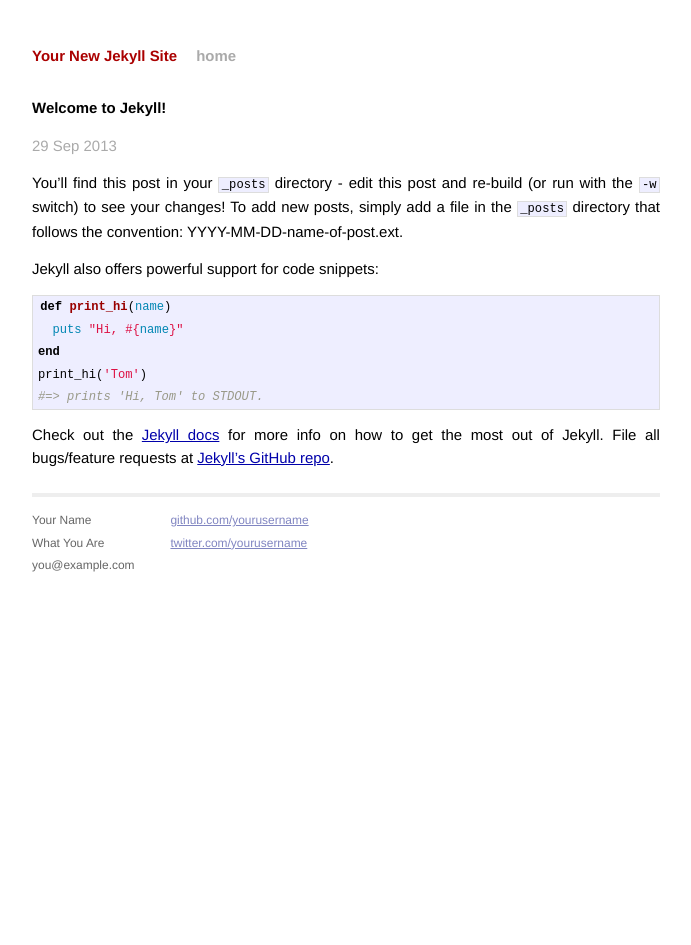
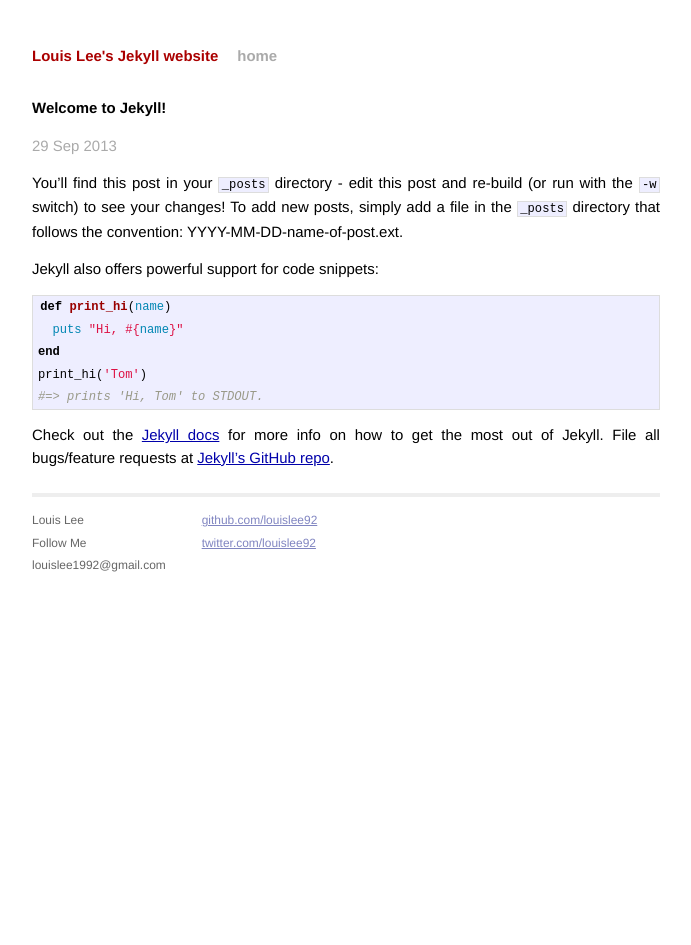
Before and after one commit to louislee92/louislee92.github.com, a Jekyll site: the page built from _posts/2013-09-29-welcome-to-jekyll.markdown, in a window 1280 px wide. Shown: the whole page, without its empty margins (294-985 px from the left). Built offline with Jekyll 4.4.1, drawn with Linux system fonts in a browser that asks for light colours; Markdown is read by kramdown in place of the engine named in the settings.

Commit message:
second change

```diff
--- a/_config.yml
+++ b/_config.yml
@@ -1,3 +1,3 @@
-name: Your New Jekyll Site
+name: Louis Lee's Jekyll website
 markdown: redcarpet
 pygments: true
--- a/_layouts/default.html
+++ b/_layouts/default.html
@@ -26,15 +26,15 @@
           <div class="footer">
             <div class="contact">
               <p>
-                Your Name<br />
-                What You Are<br />
-                you@example.com
+                Louis Lee<br />
+                Follow Me<br />
+                louislee1992@gmail.com
               </p>
             </div>
             <div class="contact">
               <p>
-                <a href="https://github.com/yourusername">github.com/yourusername</a><br />
-                <a href="https://twitter.com/yourusername">twitter.com/yourusername</a><br />
+                <a href="https://github.com/louislee92">github.com/louislee92</a><br />
+                <a href="https://twitter.com/louislee92">twitter.com/louislee92</a><br />
               </p>
             </div>
           </div>
--- a/index.html
+++ b/index.html
@@ -1,6 +1,6 @@
 ---
 layout: default
-title: Your New Jekyll Site
+title: Louis Lee's Jekyll website
 ---
 
 <div id="home">
```
Also changed, not shown: _posts/2013-09-29-Test.markdown (+4 -7 lines), 1 other file.
